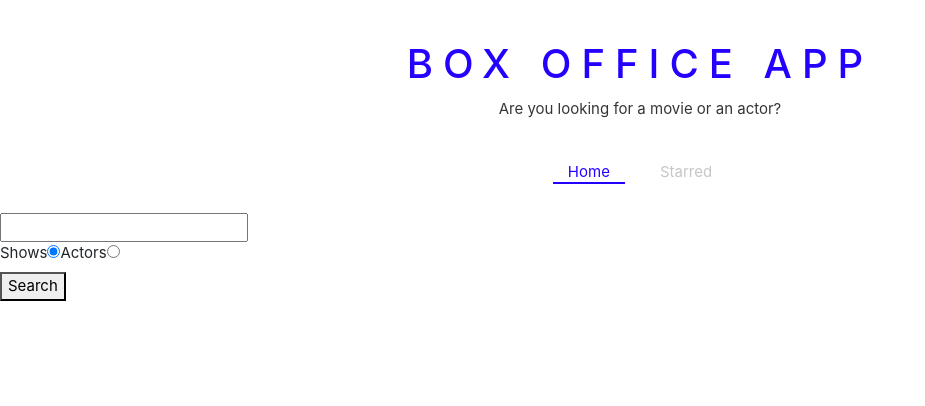
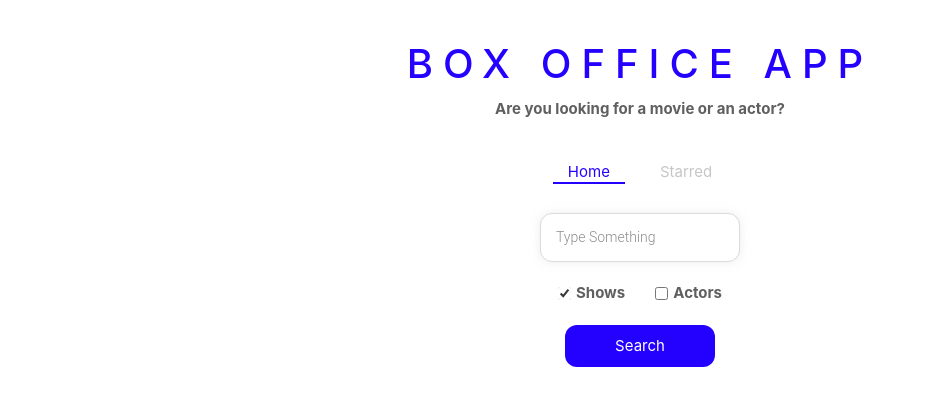
Before and after one commit to ipsit2101/Box-Office-App, a React (Create React App) app: page / in a window 1280 px wide. Shown: the top 406 px of the page, without its empty margins (0-925 px from the left). Built offline with nearby package versions, Linux system fonts and the light colour scheme.

Commit message:
added animations

```diff
--- a/package.json
+++ b/package.json
@@ -10,6 +10,7 @@
     "react-dom": "^18.1.0",
     "react-router-dom": "^6.3.0",
     "react-scripts": "5.0.1",
+    "react-slide-fade-in": "^1.0.7",
     "styled-components": "^5.3.5",
     "web-vitals": "^2.1.4"
   },
--- a/src/App.js
+++ b/src/App.js
@@ -10,6 +10,7 @@ const theme = {
     blue: '#2400ff',
     gray: '#c6c6c6',
     dark: '#353535',
+    maroon: '#5F5F5F',
   },
 };
 
--- a/src/Misc/CustomHooks.js
+++ b/src/Misc/CustomHooks.js
@@ -34,7 +34,7 @@ export function useShows(key) {
     return usePersistedReduer(ShowsReducer, [], key);
 }
 
-export function useLastQuery(key = 'lastQuery') {
+export function useLastQuery(key = 'lastQuery') {   // custom hook to make texts inside search bar persist upon refreshing
     const [input, setInput] = useState(() => {
         const persisted = sessionStorage.getItem(key);
 
@@ -61,7 +61,7 @@ const reducer = (prevState, action) => {         // useReducer hook which manage
     }
 }
 
-const useShow = ( showId ) => {
+export function useShow(showId) {          // custom hook to enable show page data persist upon refreshing
     const [state, dispatch] = useReducer(reducer, {
         show: null,
         isLoading: true,
@@ -94,4 +94,17 @@ const useShow = ( showId ) => {
     return state;
 }
 
-export default useShow;
+export function usePersistedSearch(key = 'lastItem') {   // custom hook to preserve data of ShowCard component upon refreshing
+
+    const [results, setResults] = useState(() => {
+        const persisted = sessionStorage.getItem(key);
+        return persisted ? JSON.parse(persisted) : null;
+    });
+
+    function setPersistedItems(newState) {
+        setResults(newState);
+        sessionStorage.setItem(key, JSON.stringify(newState));
+    }
+
+    return [results, setPersistedItems];
+}
--- /dev/null
+++ b/src/My Components/HomePageStyling/HomeStyles.js
@@ -0,0 +1,52 @@
+import styled from 'styled-components';
+
+export const SearchInput = styled.input`
+  display: block;
+  font-family: 'Roboto', sans-serif;
+  width: 200px;
+  margin: auto;
+  outline: none;
+  padding: 13px 15px;
+  border: 1px solid #dbdbdb;
+  box-shadow: 0px 0px 10px 0px rgba(219, 219, 219, 0.5);
+  font-size: 14px;
+  border-radius: 12px;
+  color: #8d8d8d;
+
+  &::placeholder {
+    font-weight: 300;
+    color: #8d8d8d;
+  }
+`;
+
+export const RadioInputsWrapper = styled.div`
+  display: flex;
+  font-weight: bold;
+  justify-content: center;
+  margin: 20px 0;
+  color: #5F5F5F;
+  accent-color: #FFFFFF;
+
+  div {
+    margin: 0 15px;
+  }
+`;
+
+export const SearchButtonWrapper = styled.div`
+  text-align: center;
+  margin-bottom: 35px;
+
+  button {
+    color: #fff;
+    background-color: ${({ theme }) => theme.mainColors.blue};
+    margin: auto;
+    padding: 10px 50px;
+    font-size: 15px;
+    border: none;
+    outline: none;
+    border-radius: 12px;
+    &:hover {
+      cursor: pointer;
+    }
+  }
+`;
--- a/src/My Components/HomePageStyling/NavbarStyle.js
+++ b/src/My Components/HomePageStyling/NavbarStyle.js
@@ -53,7 +53,8 @@ export const TitleWrapper = styled.div`
   }
 
   p {
-    color: ${({ theme }) => theme.mainColors.dark};
+    color: ${({ theme }) => theme.mainColors.maroon};
     margin: 0;
+    font-weight: bold;
   }
 `;
--- a/src/My Components/Shows/ShowGrid.js
+++ b/src/My Components/Shows/ShowGrid.js
@@ -3,12 +3,14 @@ import ShowCard from "./ShowCard";
 import IMAGE_NOT_FOUND from "../../Misc/404-not-found.png";
 import { FlexGrid } from "../styled";
 import { useShows } from "../../Misc/CustomHooks";
+import { FadeIn } from "react-slide-fade-in";
 
 const ShowGrid = ({ data }) => {
 
   const [starredShows, dispatchStarredShows] = useShows();
 
   return (
+    <FadeIn>
       <FlexGrid>
         {data.map((item) => {
           const isShowStarred = starredShows.includes(item.show.id);   // boolean variable to check if the show is already starred
@@ -35,6 +37,7 @@ const ShowGrid = ({ data }) => {
           );
         })}
       </FlexGrid>
+    </FadeIn>
   );
 };
 
--- a/src/Pages/Home.js
+++ b/src/Pages/Home.js
@@ -4,17 +4,18 @@ import MainPageLayout from "../My Components/MainPageLayout";
 import { apiGet } from "../Misc/config";
 import ShowGrid from "../My Components/Shows/ShowGrid";
 import ActorGrid from "../My Components/Actor/ActorGrid";
-import { useLastQuery } from "../Misc/CustomHooks";
+import { useLastQuery, usePersistedSearch } from "../Misc/CustomHooks";
+import { RadioInputsWrapper, SearchButtonWrapper, SearchInput } from "../My Components/HomePageStyling/HomeStyles";
 
 const Home = () => {
   const [input, setInput] = useLastQuery();
-  const [results, setResults] = useState(null);
+  const [results, setResults] = usePersistedSearch();
   const [searchOption, setsearchOption] = useState("shows");
 
   const onSearch = () => {
     // function to search for the given query
 
-    apiGet(`/search/${searchOption}?q=${input}`).then(result => {
+    apiGet(`/search/${searchOption}?q=${input}`).then((result) => {
       setResults(result);
       console.log(result); // get data from remote API
     });
@@ -42,9 +43,11 @@ const Home = () => {
     }
 
     if (results && results.length > 0) {
-
-      return results[0].show
-        ? <ShowGrid data  = {results} /> : <ActorGrid data = {results} />
+      return results[0].show ? (
+        <ShowGrid data={results} />
+      ) : (
+        <ActorGrid data={results} />
+      );
     }
 
     return null;
@@ -52,38 +55,48 @@ const Home = () => {
 
   return (
     <MainPageLayout>
-        <input
+      <SearchInput
+        placeholder="Type Something"
         type="text"
         onChange={onInputChange}
         onKeyDown={onKeyDown}
         value={input}
       />
-        <div>
-          <label htmlFor="show-search">
-            Shows
+      <RadioInputsWrapper>
+        <div className="form-check form-check-inline">
           <input
+            className="form-check-input"
+            type="checkbox"
             id="show-search"
-              type="radio"
             value="shows"
-              checked={searchOption === "shows"}
+            checked = {searchOption === "shows"}
             onChange={() => changeSearchOption("shows")}
           />
+          <label className="form-check-label" for="show-search">
+            Shows
           </label>
-          <label htmlFor="actors-search">
-            Actors
+        </div>
+
+        <div className="form-check form-check-inline">
           <input
+            className="form-check-input"
+            type="checkbox"
             id="actors-search"
-              type="radio"
             value="people"
             checked={searchOption === "people"}
             onChange={() => changeSearchOption("people")}
           />
+          <label className="form-check-label" for="actors-search">
+            Actors
           </label>
         </div>
+      </RadioInputsWrapper>
 
+      <SearchButtonWrapper>
         <button type="button" onClick={onSearch}>
           Search
         </button>
+      </SearchButtonWrapper>
 
       {RenderResults()}
     </MainPageLayout>
--- a/src/Pages/ShowPage.js
+++ b/src/Pages/ShowPage.js
@@ -4,7 +4,8 @@ import ShowDetails from "./ShowDetails";
 import ShowSeasons from "./ShowSeasons";
 import ShowCasts from "./ShowCasts";
 import { InfoBlock, ShowPageWrapper } from "./ShowPageStyling";
-import useShow from "../Misc/CustomHooks";
+import { useShow } from "../Misc/CustomHooks";
+
 
 const ShowPage = () => {
 
```
Also changed, not shown: src/My Components/styled.js (line endings or trailing spaces), 1 other file (tests, documents, lock files or other folders). Lines whose indentation alone changed are shown as unchanged.
